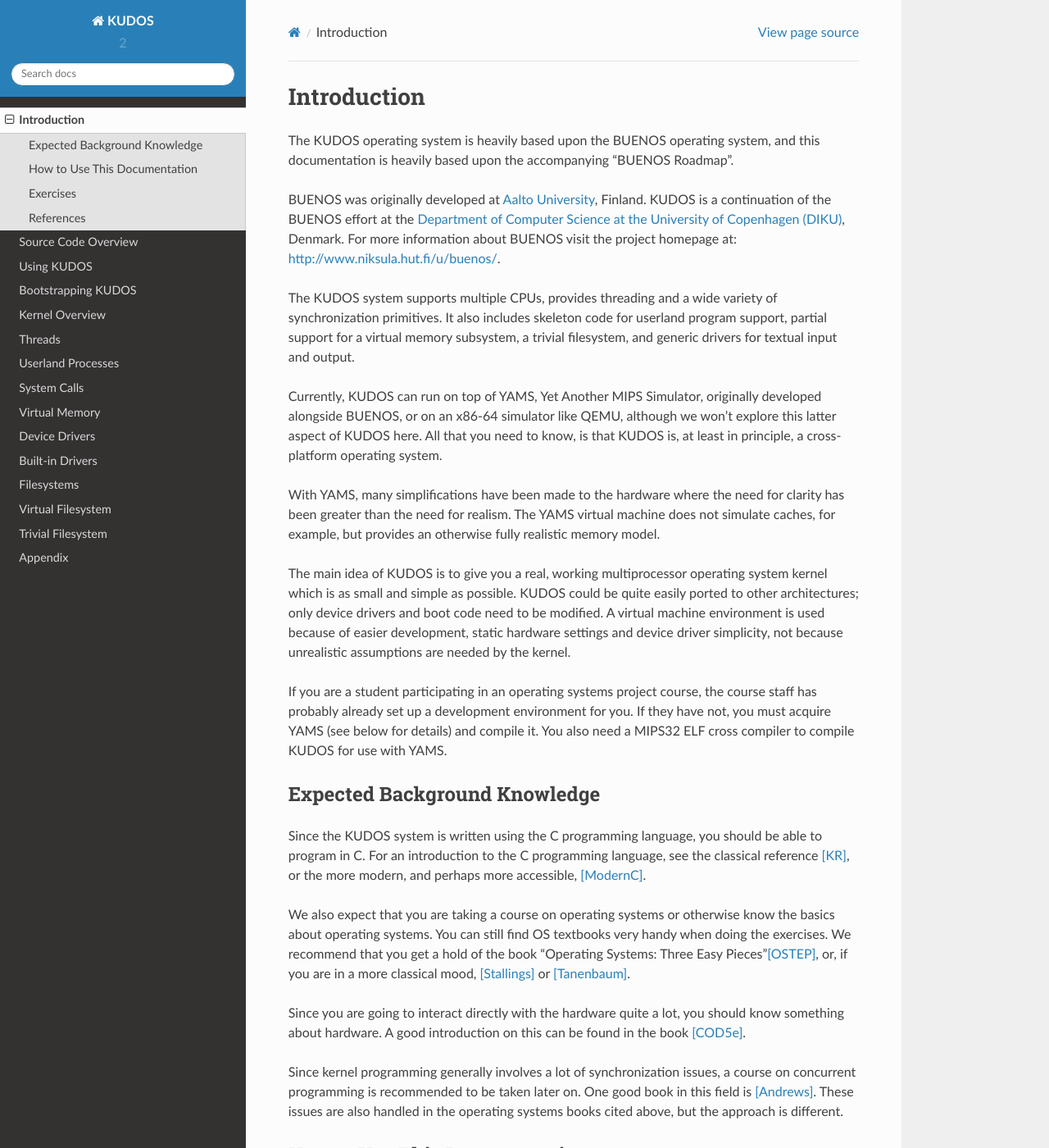
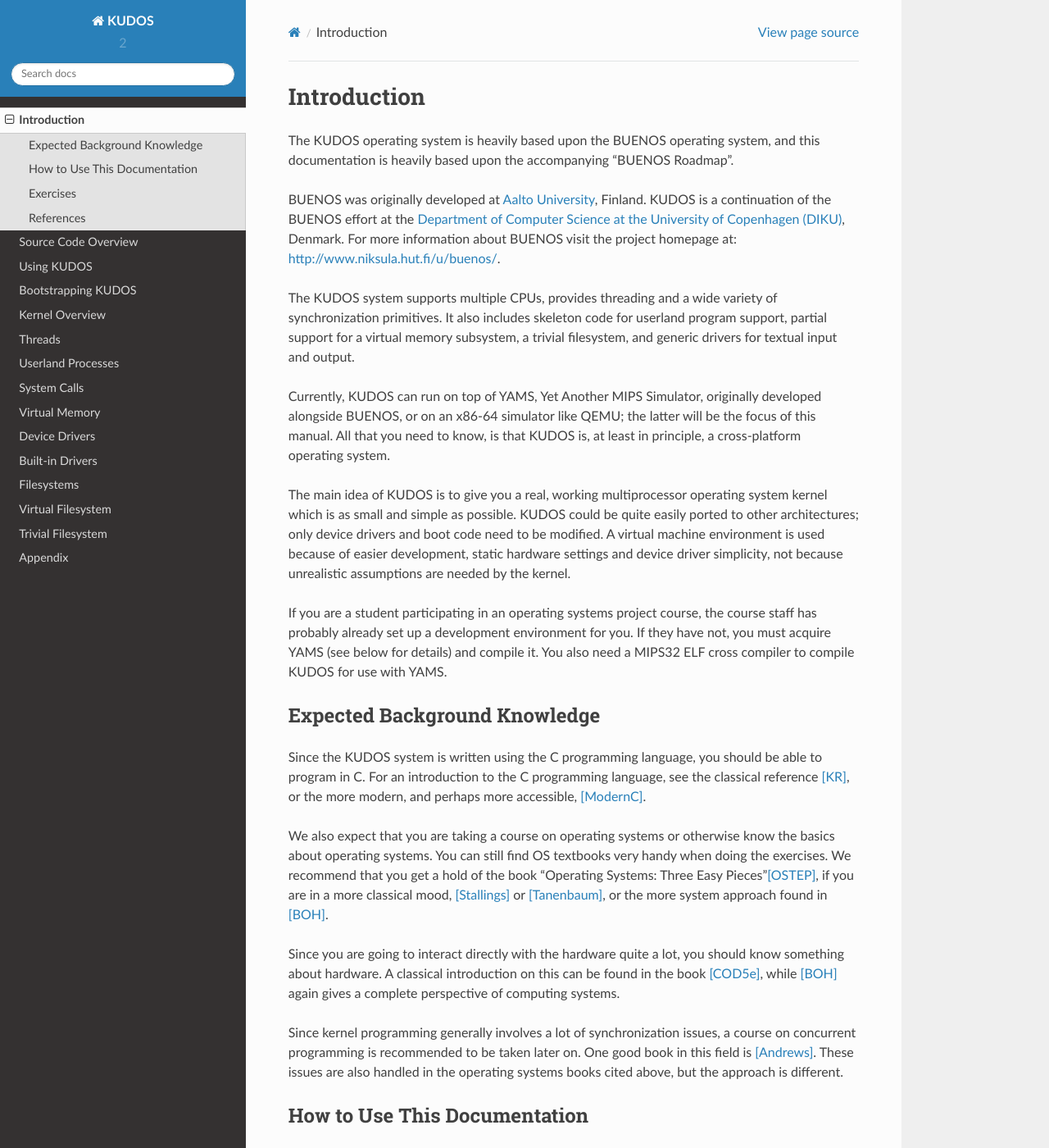
Before and after one commit to DIKU-EDU/kudos, a Sphinx documentation site: the page built from docs/introduction.rst, in a window 1280 px wide and 1400 px high. Shown: the whole window at 82% size. Built offline with Sphinx 7.4.7 and the Read the Docs theme 2.0.0, drawn with Linux system fonts in a browser that asks for light colours; some of the changed text lies outside the part shown.

Commit message:
Cleaning MIPS from introduction

```diff
--- a/docs/introduction.rst
+++ b/docs/introduction.rst
@@ -17,15 +17,10 @@
 trivial filesystem, and generic drivers for textual input and output.
 
 Currently, KUDOS can run on top of YAMS, Yet Another MIPS Simulator,
-originally developed alongside BUENOS, or on an x86-64 simulator like QEMU,
-although we won't explore this latter aspect of KUDOS here. All that you
+originally developed alongside BUENOS, or on an x86-64 simulator like QEMU;
+the latter will be the focus of this manual. All that you
 need to know, is that KUDOS is, at least in principle, a cross-platform
 operating system.
-
-With YAMS, many simplifications have been made to the hardware where the
-need for clarity has been greater than the need for realism. The YAMS
-virtual machine does not simulate caches, for example, but provides an
-otherwise fully realistic memory model.
 
 The main idea of KUDOS is to give you a real, working multiprocessor
 operating system kernel which is as small and simple as possible. KUDOS
@@ -51,12 +46,12 @@
 We also expect that you are taking a course on operating systems or otherwise
 know the basics about operating systems. You can still find OS textbooks very
 handy when doing the exercises. We recommend that you get a hold of the book
-"Operating Systems: Three Easy Pieces"[OSTEP]_, or, if you are in a more
-classical mood, [Stallings]_ or [Tanenbaum]_.
+"Operating Systems: Three Easy Pieces"[OSTEP]_, if you are in a more
+classical mood, [Stallings]_ or [Tanenbaum]_, or the more system approach found in [BOH]_.
 
 Since you are going to interact directly with the hardware quite a
-lot, you should know something about hardware. A good introduction on
-this can be found in the book [COD5e]_.
+lot, you should know something about hardware. A classical introduction on
+this can be found in the book [COD5e]_, while [BOH]_ again gives a complete perspective of computing systems.
 
 Since kernel programming generally involves a lot of synchronization issues, a
 course on concurrent programming is recommended to be taken later on. One good
@@ -118,8 +113,8 @@
    following steps are necessary:
 
    * Provide students with a development environment with precompiled
-   YAMS and a MIPS32 ELF cross compiler. See YAMS usage guide for
-   instructions on setup of YAMS and the cross compiler environment.
+   YAMS/QEMU and a (MIPS32) ELF cross compiler. See specific usage guide for
+   instructions on setup of simulator and the cross compiler environment.
 
    * Decide which exercises are used on the course, how many points
    they are worth and what are the deadlines.
@@ -127,7 +122,7 @@
    * Decide any other practical issues (are design reviews compulsory
    for students, how many students there are per group, etc.)
 
-   * Familiarize the staff with KUDOS and YAMS.
+   * Familiarize the staff with KUDOS and the simulator.
 
    * Introduce KUDOS to the students.
 
@@ -166,3 +161,5 @@
 .. [COD5e] David A. Patterson and John L. Hennessy. *Computer Organization and Design*, 5th edition. Elsevier, 2014.
 
 .. [Andrews] Gregory R. Andrews., *Foundations of multithreaded, parallel and distributed programming*. Addison-Wesley Longman, 2000.
+
+.. [BOH] Randal E. Bryant and David R. O’Hallaron, *Computer Systems: A Programmer’s Perspective*, Pearson, 2016.
```
Also changed, not shown: other parts of docs/introduction.rst (+2 -2 lines).
